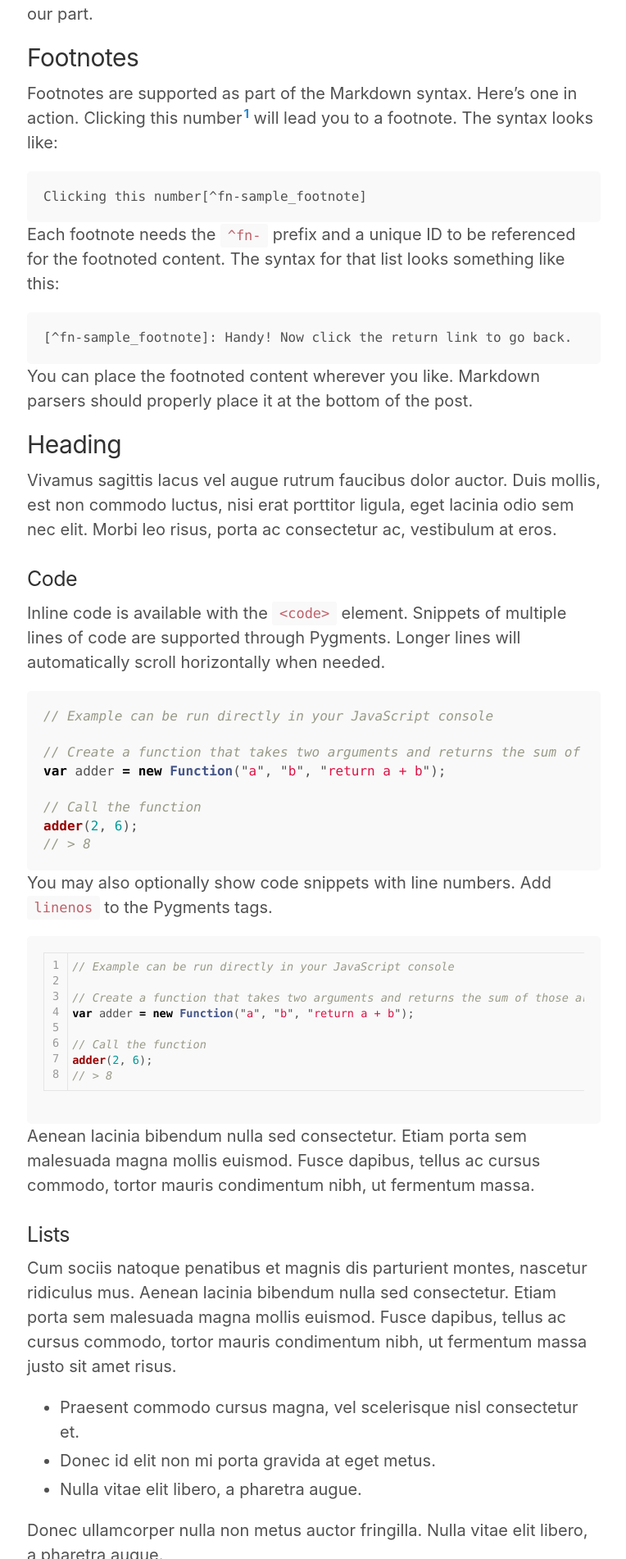
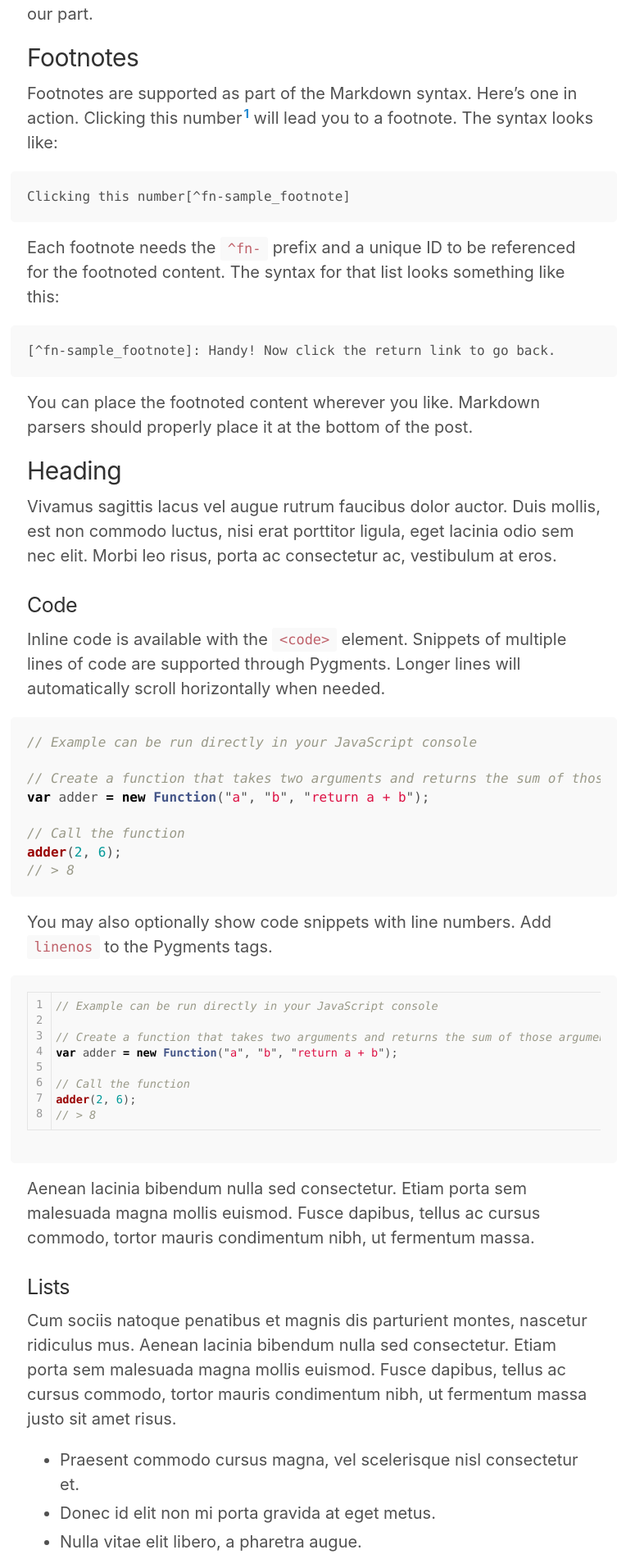
Before and after one commit to doublesand/doublesand, a Jekyll site: the page built from index.html, in a window 1280 px wide. Shown: the part 2530-4432 px from the top of the page at 82% size, without its empty margins (257-1021 px from the left). Built offline with Jekyll 4.4.1, drawn with Linux system fonts in a browser that asks for light colours.

Commit message:
手机下查看代码

```diff
--- a/_sass/_code.scss
+++ b/_sass/_code.scss
@@ -30,7 +30,8 @@ pre code {
 
 // Pygments via Jekyll
 .highlight {
-  margin: 0;
+  margin-left: -1rem;
+  margin-right: -1rem;
   padding: 1rem;
   font-size: .8rem;
   line-height: 1.4;
@@ -56,7 +57,7 @@ pre code {
 
 @media (max-width: 480px) {
   .highlight{
-    padding: .25rem;
+    padding: 0;
   }
 }
 
```
